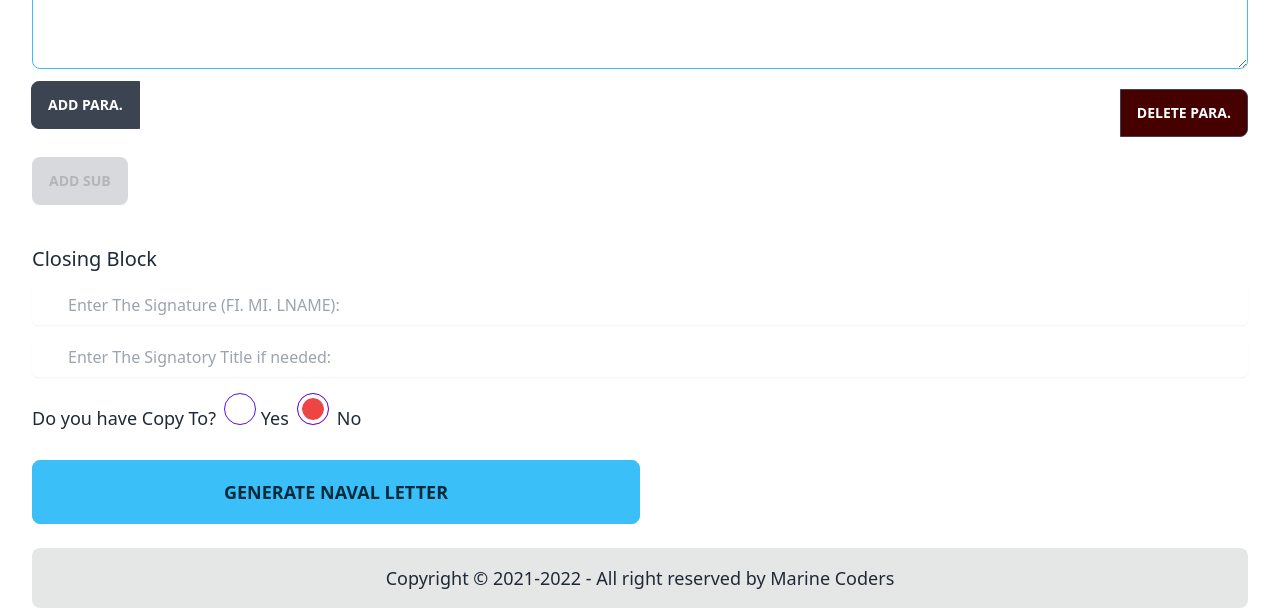
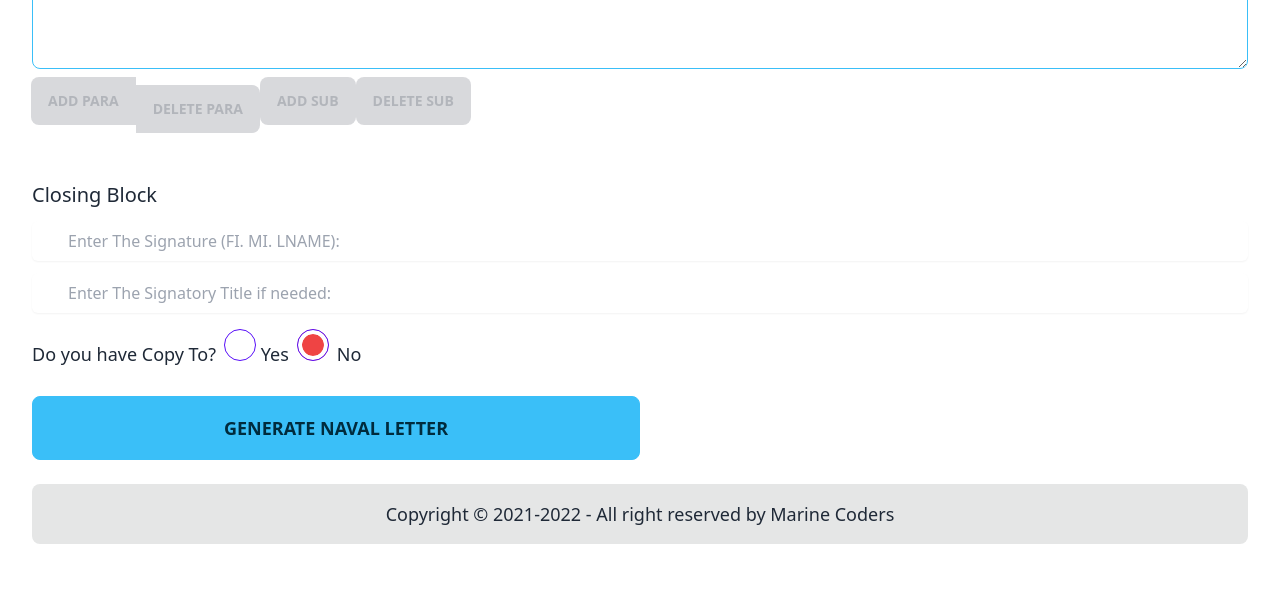
Before and after one commit to GregPetropoulos/Naval-Letter-Generator, a React (Create React App) app: page / in a window 1280 px wide. Shown: the part 2094-2702 px from the top of the page. After the commit the page ends 2638 px from the top, so only its background shows below. Built offline with nearby package versions, Linux system fonts and the light colour scheme.

Commit message:
Finsihed the button disabling in the BodyBlock.jsx last adjustment left is to remove subparagraphs when clicked on

```diff
--- a/src/components/BodyBlock.jsx
+++ b/src/components/BodyBlock.jsx
@@ -1,28 +1,27 @@
 import { Fragment, useState } from 'react';
 // This will need to be part of an editor with live preview
 
-const BodyBlock = ({data, setData}) => {
-
- const {paragraphs}=data;
-
+const BodyBlock = ({ data, setData }) => {
+  const { paragraphs } = data;
 
   // *HANDLE ADDING A PARAGRAPH
   const addParagraph = (id) => {
-
     let arr = data.paragraphs;
 
     if (arr.length > 0 && arr.length < 10) {
       setData((prev) => ({
         ...prev,
-        paragraphs: [...prev.paragraphs,{pId: id+1, paragraph: '', subParagraph: [] }
-        ]}));
+        paragraphs: [
+          ...prev.paragraphs,
+          { pId: id + 1, paragraph: '', subParagraph: [] }
+        ]
+      }));
     }
   };
 
-
   // *HANDLE ADDING A SUBPARAGRAPH
   const addSubP = (id) => {
-    let arr = data.paragraphs
+    let arr = data.paragraphs;
     const addSubPArr = arr.map((item) => {
       const { pId, subParagraph } = item;
       return pId === id && subParagraph.length === 0
@@ -44,65 +43,75 @@ const BodyBlock = ({data, setData}) => {
         : item;
     });
 
-    setData(prev=> ({...prev,paragraphs:addSubPArr}));
+    setData((prev) => ({ ...prev, paragraphs: addSubPArr }));
   };
 
   // *HANDLE REMOVING PARAGRAPH
   const removeParagraph = (id) => {
-    let paragraphArr = data.paragraphs
+    let paragraphArr = data.paragraphs;
     const paragraphItemRemoved = paragraphArr.filter((item) => item.pId !== id);
     if (paragraphArr.length > 0 && paragraphArr.length <= 10) {
-      setData(prev=> ({...prev,paragraphs:paragraphItemRemoved}));
+      setData((prev) => ({ ...prev, paragraphs: paragraphItemRemoved }));
     }
     if (paragraphArr.length === 1) {
-      setData(prev=> ({...prev,paragraphs:[{ pId: 1, paragraph: '', subParagraph: [] }]}));
+      setData((prev) => ({
+        ...prev,
+        paragraphs: [{ pId: 1, paragraph: '', subParagraph: [] }]
+      }));
+    }
   };
-  }
   // *HANDLE REMOVING SUBPARAGRAPH BY ID AND MAPPED VALUES FROM STATE TO UI
-  const removeSubParagraph = (subItem, id) => {
+  const removeSubParagraph = (subName) => {
     let paragraphArr = data.paragraphs;
 
-    const subParagraphItemRemoved = () => {
-      return paragraphArr.map((item) => {
-        const { pId, paragraph, subParagraph } = item;
+    // const subParagraphItemRemoved = () => {
+    //   return paragraphArr.map((item) => {
+    //     const { pId, paragraph, subParagraph } = item;
 
-        return pId === id && subParagraph.length === 1
-          ? { pId, paragraph, subParagraph: [] }
-          : pId === id && subParagraph.length === 2
-          ? { pId, paragraph, subParagraph: [subParagraph[0]] }
-          : pId === id && subParagraph.length === 3
-          ? { pId, paragraph, subParagraph: [subParagraph[0], subParagraph[1]] }
-          : item;
-      });
-    };
-    setData(prev=> ({...prev,paragraphs:subParagraphItemRemoved}));
+    //     return pId === id && subParagraph.length === 1
+    //       ? { pId, paragraph, subParagraph: [] }
+    //       : pId === id && subParagraph.length === 2
+    //       ? { pId, paragraph, subParagraph: [subParagraph[0]] }
+    //       : pId === id && subParagraph.length === 3
+    //       ? { pId, paragraph, subParagraph: [subParagraph[0], subParagraph[1]] }
+    //       : item;
+    //   });
+    // };
+    // Must map twice for nested subparapgraph
+    const removeSubParagraph = paragraphArr.map((paraItem) =>
+      paraItem.subParagraph.filter((subPara) => subPara.name === subName)
+    );
+    console.log('REMOVESUBPARAGRAPH', removeSubParagraph);
+    // setData(prev=> ({...prev,paragraphs.subParagraphs,subParagraphs: subParagraphItemRemoved}));
     // !STOPPEED JUST NEED SUB PARAGRPAH TO GET REMOVED
+// !LOG THIS TO CHECK THE FILTER
   };
 
   // *HANDLE ONCHANGE TEXT INPUTS
   const bodyBlockOnChange = (e, itemPid, index) => {
-    let paragraphText = data.paragraphs
+    let paragraphText = data.paragraphs;
     const { name, value } = e.target;
     // ex:[{name:'a'},{name:'b'},{name:'c'},{name:'d'}][2][name]='c'
     paragraphText[index][name] = value;
 
-    setData(prev=> ({...prev, paragraphs:paragraphText}));
+    setData((prev) => ({ ...prev, paragraphs: paragraphText }));
   };
 
   const subParagraphOnChange = (e, index, idx) => {
-    let subTextArr = data.paragraphs
+    let subTextArr = data.paragraphs;
     const { name, value } = e.target;
     subTextArr[index].subParagraph[idx][name] = value;
 
     // ex: {pId,paragraph, subParagraph}.subParagraph[0][name]
-    setData(prev=> ({...prev,paragraphs:subTextArr}));
+    setData((prev) => ({ ...prev, paragraphs: subTextArr }));
   };
 
   return (
     <Fragment>
       <label className='sm:text-xl mt-7'> Body Block</label>
-      {paragraphs.map((itemParagraph, index) => {
-        return (
+
+      {paragraphs.map((itemParagraph, index) => (
+        // PARAGRAPHS
         <div key={itemParagraph.pId}>
           <label className=' block mb-2 text-xs t sm:text-base '>{`Paragraph ID #${itemParagraph.pId}`}</label>
           <textarea
@@ -117,28 +126,8 @@ const BodyBlock = ({data, setData}) => {
             className=' block h-full py-4 text-xs from-control input input-bordered input-info w-full sm:text-lg '
             placeholder={`Start writing the body paragraph for ID #${itemParagraph.pId}`}
           />
-            {/*--------------ADD AND DELETE BUTTON FOR PARAGRAPH-------------*/}
-            <div
-              className='btn-group my-3 flex flex-row justify-between'
-              // key={itemParagraph.pId}
-              >
-              <button
-              type='button'
-                className='btn btn-xs my-2 btn-neutral-content sm:btn'
-                onClick={()=> addParagraph(itemParagraph.pId)}>
-                Add Para.
-              </button>
-              <button
-              type='button'
-                className='btn btn-xs my-2 bg-error-content sm:btn sm:bg-error-content'
-                onClick={() => {
-                  removeParagraph(itemParagraph.pId);
-                }}>
-                Delete Para.
-              </button>
-            </div>
-            {/* --------------1st SUB PARA-------------------- */}
-            <div>
+
+          {/* SUBPARAGRAPHS*/}
           {itemParagraph.subParagraph.map((subItem, idx) => (
             <div key={idx}>
               <label className=' block mb-2 text-xs t sm:text-base '>{`Sub Paragraph ${
@@ -157,31 +146,39 @@ const BodyBlock = ({data, setData}) => {
                   idx === 0 ? 'a' : idx === 1 ? 'b' : 'c'
                 }`}
               />
-                  {/* Sub Paragraph Buttons----------------------- */}
-                  <div className='btn-group my-3 flex flex-row justify-between'>
+            </div>
+          ))}
+
+          <div className='btn-group'>
             <button
               type='button'
-
-                      className='btn btn-xs bg-error-content sm:btn sm:bg-error-content'
+              className='btn btn-xs my-2 btn-neutral-content sm:btn'
+              onClick={() => addParagraph(itemParagraph.pId)}
               disabled={
-                        itemParagraph.subParagraph.length - 2 === idx ||
-                        itemParagraph.subParagraph.length - 3 === idx
+                itemParagraph.paragraph.length === 0 ||
+                paragraphs.length - 1 > index
                   ? 'disabled'
                   : ''
-                      }
+              }>
+              Add Para
+            </button>
+            <button
+              type='button'
+              className='btn btn-xs my-2 bg-error-content sm:btn sm:bg-error-content'
+              disabled={itemParagraph.paragraph.length === 0 ? 'disabled' : ''}
               onClick={() => {
-                        removeSubParagraph(subItem, itemParagraph.pId);
+                removeParagraph(itemParagraph.pId);
               }}>
-                      Delete sub
+              Delete Para
             </button>
           </div>
-                </div>
-              ))}
+
           <button
             type='button'
             className='btn btn-xs btn-neutral-content sm:btn'
             disabled={
-                  itemParagraph.paragraph.length === 0 || itemParagraph.subParagraph.length === 3
+              itemParagraph.paragraph.length === 0 ||
+              itemParagraph.subParagraph.length === 3
                 ? 'disabled'
                 : ''
             }
@@ -190,10 +187,19 @@ const BodyBlock = ({data, setData}) => {
             }}>
             Add sub
           </button>
+          <button
+            type='button'
+            className='btn btn-xs my-2 bg-error-content sm:btn sm:bg-error-content'
+            disabled={itemParagraph.paragraph.length === 0 ? 'disabled' : ''}
+            //!LOST ACCESS TO THE SUBITEM PARAMTER FOR THE ONCLICK DUE TO LOCATION OF BUTTON AND 2ND MAP OF SUBPARAGRAPHS
+            onClick={() => {
+              // removeSubParagraph(subItem, itemParagraph.pId);
+              removeSubParagraph(itemParagraph.paragraphs.name);
+            }}>
+            Delete sub
+          </button>
         </div>
-          </div>
-         );
-      })}
+      ))}
     </Fragment>
   );
 };
```
Lines whose indentation alone changed are shown as unchanged.
